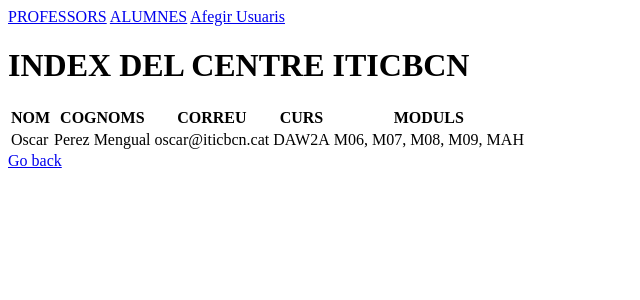
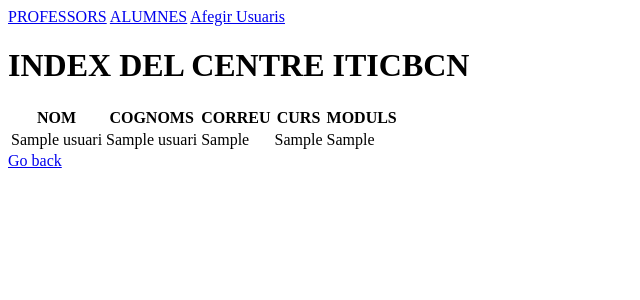
Before and after one commit to OscarPM24/M07_UF4, a Django app: page /centre/students/student/1/ in a window 1280 px wide. Shown: the top 300 px of the page, without its empty margins (0-640 px from the left). Run offline with Django 5.2, Linux system fonts and the light colour scheme; tables that the repository leaves empty hold one stand-in row (values such as "Sample post").

Commit message:
read de la base de dades fet

```diff
--- a/TIC_BCN_OPM/centre/templates/student.html
+++ b/TIC_BCN_OPM/centre/templates/student.html
@@ -21,7 +21,7 @@
 
         <tr>
             <td>{{ students.nom }}</td>
-            <td>{{ students.cognom1 }} {{ students.cognom2 }}</td>
+            <td>{{ students.cognoms }}</td>
             <td>{{ students.correu }}</td>
             <td>{{ students.curs }}</td>
             <td>{{ students.moduls }}</td>
--- a/TIC_BCN_OPM/centre/templates/students.html
+++ b/TIC_BCN_OPM/centre/templates/students.html
@@ -21,7 +21,7 @@
         {% for usr in students %}
         <tr>
             <td>{{ usr.nom }}</td>
-            <td>{{ usr.cognom1 }} {{ usr.cognom2 }}</td>
+            <td>{{ usr.cognoms }}</td>
             <td>{{ usr.correu }}</td>
             <td><a href="{% url 'student' usr.id %}">+ INFO</a></td>
             <td><a href="{% url 'update_user' usr.id %}">EDIT</a></td>
--- a/TIC_BCN_OPM/centre/templates/teacher.html
+++ b/TIC_BCN_OPM/centre/templates/teacher.html
@@ -22,7 +22,7 @@
 
         <tr>
             <td>{{ teachers.nom }}</td>
-            <td>{{ teachers.cognom1 }} {{ teachers.cognom2 }}</td>
+            <td>{{ teachers.cognoms }}</td>
             <td>{{ teachers.correu }}</td>
             <td>{{ teachers.curs }}</td>
             <td>{{ teachers.tutor | yesno:"Si, No"}}</td>
--- a/TIC_BCN_OPM/centre/templates/teachers.html
+++ b/TIC_BCN_OPM/centre/templates/teachers.html
@@ -22,7 +22,7 @@
         {% for usr in teachers %}
         <tr>
             <td>{{ usr.nom }}</td>
-            <td>{{ usr.cognom1 }} {{ usr.cognom2 }}</td>
+            <td>{{ usr.cognoms }}</td>
             <td>{{ usr.correu }}</td>
             <td><a href="{% url 'teacher' usr.id %}">+ INFO</a></td>
         </tr>
--- a/TIC_BCN_OPM/centre/views.py
+++ b/TIC_BCN_OPM/centre/views.py
@@ -10,453 +10,23 @@ def index(request):
 
 
 def teachers(request):
-    teachers = [
-        {
-            'id': 1,
-            'nom': 'Roger',
-            'cognom1': 'Sobrino',
-            'cognom2': 'Gil',
-            'correu': 'roger@iticbcn.cat',
-            'curs': 'DAM2B',
-            'tutor': False,
-            'moduls': 'M07'
-        },
-        {
-            'id': 2,
-            'nom': 'Juanma',
-            'cognom1': 'Sanchez',
-            'cognom2': 'Bel',
-            'correu': 'juanma@iticbcn.cat',
-            'curs': 'DAW2A',
-            'tutor': True,
-            'moduls': 'M06'
-        },
-        {
-            'id': 3,
-            'nom': 'Xavi',
-            'cognom1': 'Quesada',
-            'cognom2': 'Puertas',
-            'correu': 'xavi@iticbcn.cat',
-            'curs': 'ASIX2A',
-            'tutor': False,
-            'moduls': 'M08, MAH'
-        },
-        {
-            'id': 4,
-            'nom': 'Josep Oriol',
-            'cognom1': 'Roca',
-            'cognom2': 'Fabra',
-            'correu': 'oriol@iticbcn.cat',
-            'curs': 'DAW2B',
-            'tutor': False,
-            'moduls': 'M09'
-        }
-    ]
+    teachers = Usuari.objects.filter(rol='T')
     return render(request, 'teachers.html', {'teachers': teachers})
 
 
 def teacher(request, pk):
-    teachers = [
-        {
-            'id': 1,
-            'nom': 'Roger',
-            'cognom1': 'Sobrino',
-            'cognom2': 'Gil',
-            'correu': 'roger@iticbcn.cat',
-            'curs': 'DAM2B',
-            'tutor': False,
-            'moduls': 'M07'
-        },
-        {
-            'id': 2,
-            'nom': 'Juanma',
-            'cognom1': 'Sanchez',
-            'cognom2': 'Bel',
-            'correu': 'juanma@iticbcn.cat',
-            'curs': 'DAW2A',
-            'tutor': True,
-            'moduls': 'M06'
-        },
-        {
-            'id': 3,
-            'nom': 'Xavi',
-            'cognom1': 'Quesada',
-            'cognom2': 'Puertas',
-            'correu': 'xavi@iticbcn.cat',
-            'curs': 'ASIX2A',
-            'tutor': False,
-            'moduls': 'M08, MAH'
-        },
-        {
-            'id': 4,
-            'nom': 'Josep Oriol',
-            'cognom1': 'Roca',
-            'cognom2': 'Fabra',
-            'correu': 'oriol@iticbcn.cat',
-            'curs': 'DAW2B',
-            'tutor': False,
-            'moduls': 'M09'
-        }
-    ]
-    teacher_obj = None
-    for i in teachers:
-        if i['id'] == pk:
-            teacher_obj = i
-    return render(request, 'teacher.html', {'teachers': teacher_obj})
+    teacher = Usuari.objects.get(id=pk)
+    return render(request, 'teacher.html', {'teachers': teacher})
 
 
 def students(request):
-    students = [
-        {
-            'id': 1,
-            'nom': 'Oscar',
-            'cognom1': 'Perez',
-            'cognom2': 'Mengual',
-            'correu': 'oscar@iticbcn.cat',
-            'curs': 'DAW2A',
-            'moduls': 'M06, M07, M08, M09, MAH'
-        },
-        {
-            'id': 2,
-            'nom': 'Adria',
-            'cognom1': 'Garcia',
-            'cognom2': 'Perez',
-            'correu': 'adria@iticbcn.cat',
-            'curs': 'DAW2A',
-            'moduls': 'M06, M07, M08, M09, MAH'
-        },
-        {
-            'id': 3,
-            'nom': 'Gemma',
-            'cognom1': 'Garrigosa',
-            'cognom2': 'Frances',
-            'correu': 'gemma@iticbcn.cat',
-            'curs': 'DAW2A',
-            'moduls': 'M06, M07, M08, M09, MAH'
-        },
-        {
-            'id': 4,
-            'nom': 'Facundo Calixto',
-            'cognom1': 'Barrios',
-            'cognom2': '',
-            'correu': 'facundo@iticbcn.cat',
-            'curs': 'DAW2A',
-            'moduls': 'M06, M07, M08, M09, MAH'
-        },
-        {
-            'id': 5,
-            'nom': 'Angelo',
-            'cognom1': 'Montenegro',
-            'cognom2': 'Zavala',
-            'correu': 'angelo@iticbcn.cat',
-            'curs': 'DAW2A',
-            'moduls': 'M06, M07, M08, M09, MAH'
-        },
-        {
-            'id': 6,
-            'nom': 'Neus',
-            'cognom1': 'Bravo',
-            'cognom2': 'Arias',
-            'correu': 'neus@iticbcn.cat',
-            'curs': 'DAW2A',
-            'moduls': 'M06, M07, M08, M09, MAH'
-        },
-        {
-            'id': 7,
-            'nom': 'Joana Jiayun',
-            'cognom1': 'Lin',
-            'cognom2': 'Chen',
-            'correu': 'joana@iticbcn.cat',
-            'curs': 'DAW2A',
-            'moduls': 'M06, M07, M08, M09, MAH'
-        },
-        {
-            'id': 8,
-            'nom': 'Veronica',
-            'cognom1': 'Cartagena',
-            'cognom2': 'Jaldin',
-            'correu': 'veronica@iticbcn.cat',
-            'curs': 'DAW2A',
-            'moduls': 'M06, M07, M08, M09, MAH'
-        },
-        {
-            'id': 9,
-            'nom': 'Oriana Saray',
-            'cognom1': 'Rojas',
-            'cognom2': 'Guedez',
-            'correu': 'oriana@iticbcn.cat',
-            'curs': 'DAW2A',
-            'moduls': 'M06, M07, M08, M09, MAH'
-        },
-        {
-            'id': 10,
-            'nom': 'Eric',
-            'cognom1': 'Sanchez',
-            'cognom2': 'Vazquez',
-            'correu': 'eric@iticbcn.cat',
-            'curs': 'DAW2A',
-            'moduls': 'M06, M07, M08, M09, MAH'
-        }
-        ,
-        {
-            'id': 11,
-            'nom': 'Junhong',
-            'cognom1': 'Zhu',
-            'cognom2': 'Zhang',
-            'correu': 'junhong@iticbcn.cat',
-            'curs': 'DAW2A',
-            'moduls': 'M06, M07, M08, M09, MAH'
-        }
-        ,
-        {
-            'id': 12,
-            'nom': 'Alexander',
-            'cognom1': 'Andreev',
-            'cognom2': 'Apukhtina',
-            'correu': 'alexander@iticbcn.cat',
-            'curs': 'DAW2A',
-            'moduls': 'M06, M07, M08, M09, MAH'
-        }
-        ,
-        {
-            'id': 13,
-            'nom': 'Jesus',
-            'cognom1': 'Pujada',
-            'cognom2': 'Montoya',
-            'correu': 'oriana@iticbcn.cat',
-            'curs': 'DAW2A',
-            'moduls': 'M06, M07, M08, M09, MAH'
-        }
-        ,
-        {
-            'id': 14,
-            'nom': 'Anxo',
-            'cognom1': 'Aragundi',
-            'cognom2': 'Mesias',
-            'correu': 'anxo@iticbcn.cat',
-            'curs': 'DAW2A',
-            'moduls': 'M06, M07, M08, M09, MAH'
-        },
-        {
-            'id': 15,
-            'nom': 'Carlos Andres',
-            'cognom1': 'Zambrano',
-            'cognom2': 'Aray',
-            'correu': 'andres@iticbcn.cat',
-            'curs': 'DAW2A',
-            'moduls': 'M06, M07, M08, M09, MAH'
-        }
-        ,
-        {
-            'id': 16,
-            'nom': 'Joel',
-            'cognom1': 'Ghanem',
-            'cognom2': 'Gomez',
-            'correu': 'joel@iticbcn.cat',
-            'curs': 'DAW2A',
-            'moduls': 'M06, M07, M08, M09, MAH'
-        }
-        ,
-        {
-            'id': 17,
-            'nom': 'Angel',
-            'cognom1': 'Ivanov',
-            'cognom2': 'Spasov',
-            'correu': 'angel@iticbcn.cat',
-            'curs': 'DAW2A',
-            'moduls': 'M06, M07, M08, M09, MAH'
-        }
-        ,
-        {
-            'id': 18,
-            'nom': 'Dinar',
-            'cognom1': 'Khazimullin',
-            'cognom2': '',
-            'correu': 'dinar@iticbcn.cat',
-            'curs': 'DAW2A',
-            'moduls': 'M06, M07, M08, M09, MAH'
-        }
-    ]
+    students = Usuari.objects.filter(rol='S')
     return render(request, 'students.html', {'students': students})
 
 
 def student(request, pk):
-    students = [
-        {
-            'id': 1,
-            'nom': 'Oscar',
-            'cognom1': 'Perez',
-            'cognom2': 'Mengual',
-            'correu': 'oscar@iticbcn.cat',
-            'curs': 'DAW2A',
-            'moduls': 'M06, M07, M08, M09, MAH'
-        },
-        {
-            'id': 2,
-            'nom': 'Adria',
-            'cognom1': 'Garcia',
-            'cognom2': 'Perez',
-            'correu': 'adria@iticbcn.cat',
-            'curs': 'DAW2A',
-            'moduls': 'M06, M07, M08, M09, MAH'
-        },
-        {
-            'id': 3,
-            'nom': 'Gemma',
-            'cognom1': 'Garrigosa',
-            'cognom2': 'Frances',
-            'correu': 'gemma@iticbcn.cat',
-            'curs': 'DAW2A',
-            'moduls': 'M06, M07, M08, M09, MAH'
-        },
-        {
-            'id': 4,
-            'nom': 'Facundo Calixto',
-            'cognom1': 'Barrios',
-            'cognom2': '',
-            'correu': 'facundo@iticbcn.cat',
-            'curs': 'DAW2A',
-            'moduls': 'M06, M07, M08, M09, MAH'
-        },
-        {
-            'id': 5,
-            'nom': 'Angelo',
-            'cognom1': 'Montenegro',
-            'cognom2': 'Zavala',
-            'correu': 'angelo@iticbcn.cat',
-            'curs': 'DAW2A',
-            'moduls': 'M06, M07, M08, M09, MAH'
-        },
-        {
-            'id': 6,
-            'nom': 'Neus',
-            'cognom1': 'Bravo',
-            'cognom2': 'Arias',
-            'correu': 'neus@iticbcn.cat',
-            'curs': 'DAW2A',
-            'moduls': 'M06, M07, M08, M09, MAH'
-        },
-        {
-            'id': 7,
-            'nom': 'Joana Jiayun',
-            'cognom1': 'Lin',
-            'cognom2': 'Chen',
-            'correu': 'joana@iticbcn.cat',
-            'curs': 'DAW2A',
-            'moduls': 'M06, M07, M08, M09, MAH'
-        },
-        {
-            'id': 8,
-            'nom': 'Veronica',
-            'cognom1': 'Cartagena',
-            'cognom2': 'Jaldin',
-            'correu': 'veronica@iticbcn.cat',
-            'curs': 'DAW2A',
-            'moduls': 'M06, M07, M08, M09, MAH'
-        },
-        {
-            'id': 9,
-            'nom': 'Oriana Saray',
-            'cognom1': 'Rojas',
-            'cognom2': 'Guedez',
-            'correu': 'oriana@iticbcn.cat',
-            'curs': 'DAW2A',
-            'moduls': 'M06, M07, M08, M09, MAH'
-        },
-        {
-            'id': 10,
-            'nom': 'Eric',
-            'cognom1': 'Sanchez',
-            'cognom2': 'Vazquez',
-            'correu': 'eric@iticbcn.cat',
-            'curs': 'DAW2A',
-            'moduls': 'M06, M07, M08, M09, MAH'
-        }
-        ,
-        {
-            'id': 11,
-            'nom': 'Junhong',
-            'cognom1': 'Zhu',
-            'cognom2': 'Zhang',
-            'correu': 'junhong@iticbcn.cat',
-            'curs': 'DAW2A',
-            'moduls': 'M06, M07, M08, M09, MAH'
-        }
-        ,
-        {
-            'id': 12,
-            'nom': 'Alexander',
-            'cognom1': 'Andreev',
-            'cognom2': 'Apukhtina',
-            'correu': 'alexander@iticbcn.cat',
-            'curs': 'DAW2A',
-            'moduls': 'M06, M07, M08, M09, MAH'
-        }
-        ,
-        {
-            'id': 13,
-            'nom': 'Jesus',
-            'cognom1': 'Pujada',
-            'cognom2': 'Montoya',
-            'correu': 'oriana@iticbcn.cat',
-            'curs': 'DAW2A',
-            'moduls': 'M06, M07, M08, M09, MAH'
-        }
-        ,
-        {
-            'id': 14,
-            'nom': 'Anxo',
-            'cognom1': 'Aragundi',
-            'cognom2': 'Mesias',
-            'correu': 'anxo@iticbcn.cat',
-            'curs': 'DAW2A',
-            'moduls': 'M06, M07, M08, M09, MAH'
-        },
-        {
-            'id': 15,
-            'nom': 'Carlos Andres',
-            'cognom1': 'Zambrano',
-            'cognom2': 'Aray',
-            'correu': 'andres@iticbcn.cat',
-            'curs': 'DAW2A',
-            'moduls': 'M06, M07, M08, M09, MAH'
-        }
-        ,
-        {
-            'id': 16,
-            'nom': 'Joel',
-            'cognom1': 'Ghanem',
-            'cognom2': 'Gomez',
-            'correu': 'joel@iticbcn.cat',
-            'curs': 'DAW2A',
-            'moduls': 'M06, M07, M08, M09, MAH'
-        }
-        ,
-        {
-            'id': 17,
-            'nom': 'Angel',
-            'cognom1': 'Ivanov',
-            'cognom2': 'Spasov',
-            'correu': 'angel@iticbcn.cat',
-            'curs': 'DAW2A',
-            'moduls': 'M06, M07, M08, M09, MAH'
-        }
-        ,
-        {
-            'id': 18,
-            'nom': 'Dinar',
-            'cognom1': 'Khazimullin',
-            'cognom2': '',
-            'correu': 'dinar@iticbcn.cat',
-            'curs': 'DAW2A',
-            'moduls': 'M06, M07, M08, M09, MAH'
-        }
-    ]
-    student_obj = None
-    for i in students:
-        if i['id'] == pk:
-            student_obj = i
-    return render(request, 'student.html', {'students': student_obj})
+    student = Usuari.objects.get(id=pk)
+    return render(request, 'student.html', {'students': student})
 
 def user_form(request):
     form = UsuariForm() # Formulari del forms.py
```
